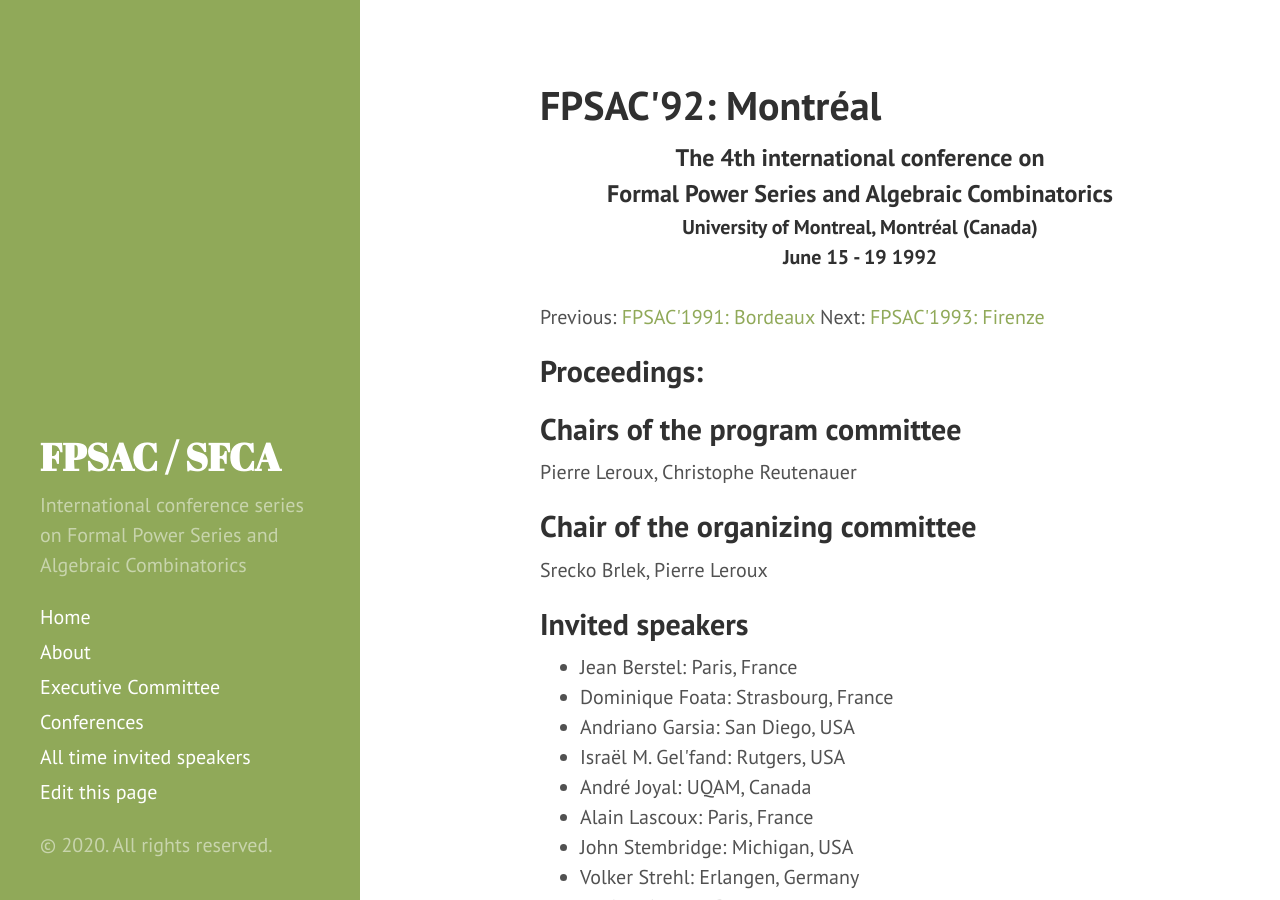
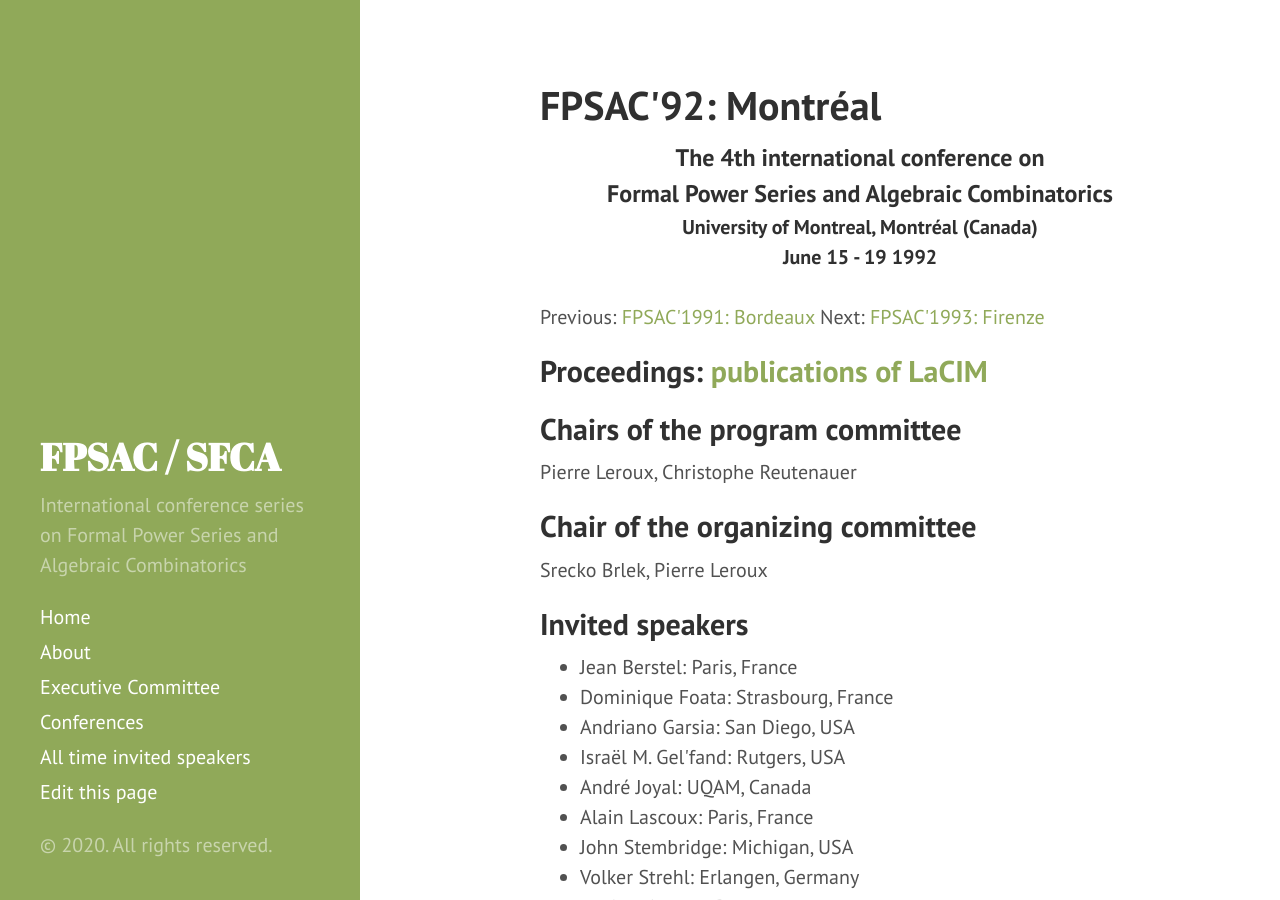
Before and after one commit to FPSAC/FPSAC.github.io, a Jekyll site: the page built from _confs/fpsac-1992.md, in a window 1280 px wide and 900 px high. Built offline with Jekyll 4.4.1, drawn with Linux system fonts in a browser that asks for light colours; some of the changed lines change nothing that is shown.

Commit message:
Update fpsac-1992.md

```diff
--- a/_confs/fpsac-1992.md
+++ b/_confs/fpsac-1992.md
@@ -7,9 +7,9 @@
 country: Canada
 dates: June 15 - 19
 participants: 201
-
 proceedings:
-- <A HREF="http://lacim.uqam.ca/wp-content/uploads/Publications/11.pdf">publications of LaCIM</A>
+  title: publications of LaCIM
+  url: http://lacim.uqam.ca/wp-content/uploads/Publications/11.pdf
 
 invited_speakers:
 - name:   Jean Berstel
```
